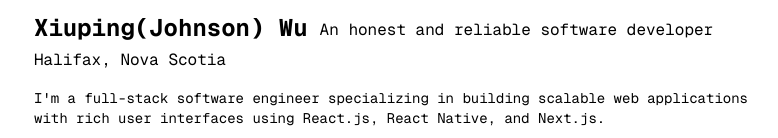
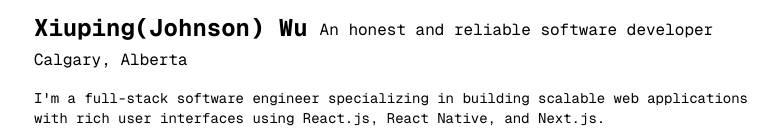
Before and after one commit to XiupingWu/Portfolio, a Next.js app: page / in a window 1280 px wide. Shown: the part 219-357 px from the top of the page, without its empty margins (246-1024 px from the left). Built offline with nearby package versions, Linux system fonts and the light colour scheme.

Commit message:
Change address

```diff
--- a/src/app/page.tsx
+++ b/src/app/page.tsx
@@ -16,7 +16,7 @@ export default function Home() {
         <h1 className="text-2xl font-bold mb-1">Xiuping(Johnson) Wu</h1>
         <h4>An honest and reliable software developer</h4>
       </div>
-      <h2>Halifax, Nova Scotia</h2>
+      <h2>Calgary, Alberta</h2>
 
       <div className="md:text-sm text-base">
           <p className="mt-4">
```
